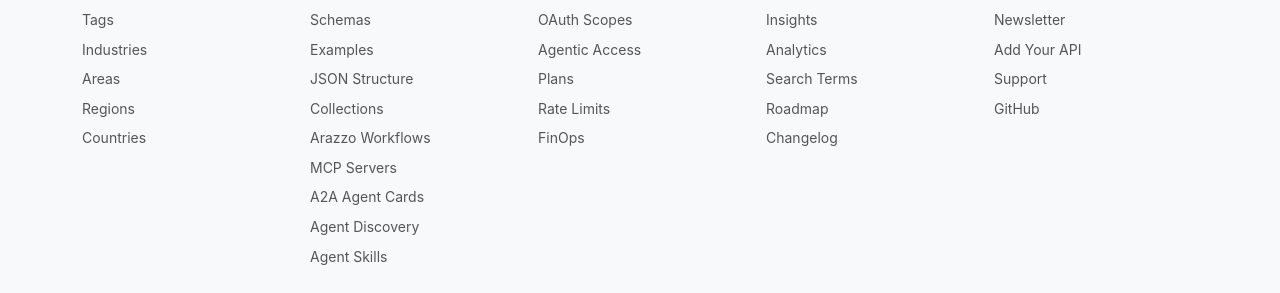
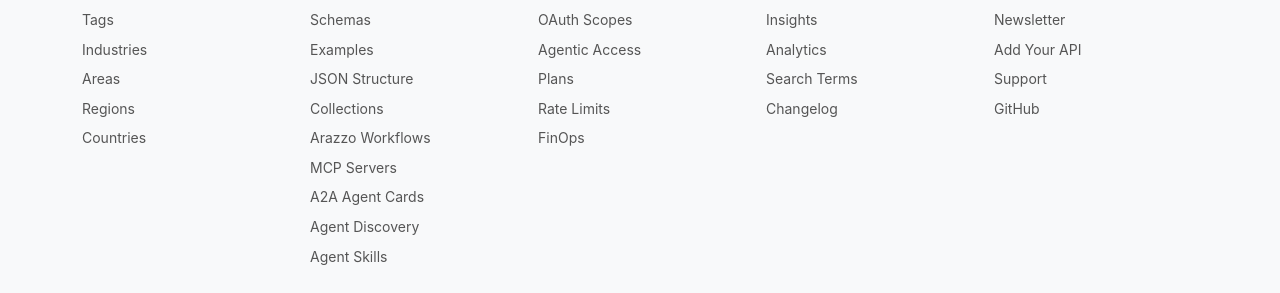
Before and after one commit to api-search/areas, a Jekyll site: the page built from index.html, in a window 1280 px wide and 900 px high, scrolled down 5897 px. Shown: the part 553-846 px from the top of the window. Built offline with Jekyll 4.4.1, drawn with Linux system fonts in a browser that asks for light colours; a script that is not in the unit is left out.

Commit message:
Remove the Roadmap footer link (page retired)
The apis.io /roadmap/ page is retired and now tombstones to /changelog/.
Direction is tracked in the open at github.com/api-evangelist/roadmap.

Co-Authored-By: Claude Opus 5 (1M context) <noreply@anthropic.com>

```diff
--- a/_data/nav.yml
+++ b/_data/nav.yml
@@ -184,7 +184,6 @@ footer:
         - { label: Insights, url: 'https://apis.io/insights/' }
         - { label: Analytics, url: 'https://apis.io/analytics/' }
         - { label: Search Terms, url: 'https://apis.io/search-terms/' }
-        - { label: Roadmap, url: 'https://apis.io/roadmap/' }
         - { label: Changelog, url: 'https://apis.io/changelog/' }
 
     - header: APIs.io
```
